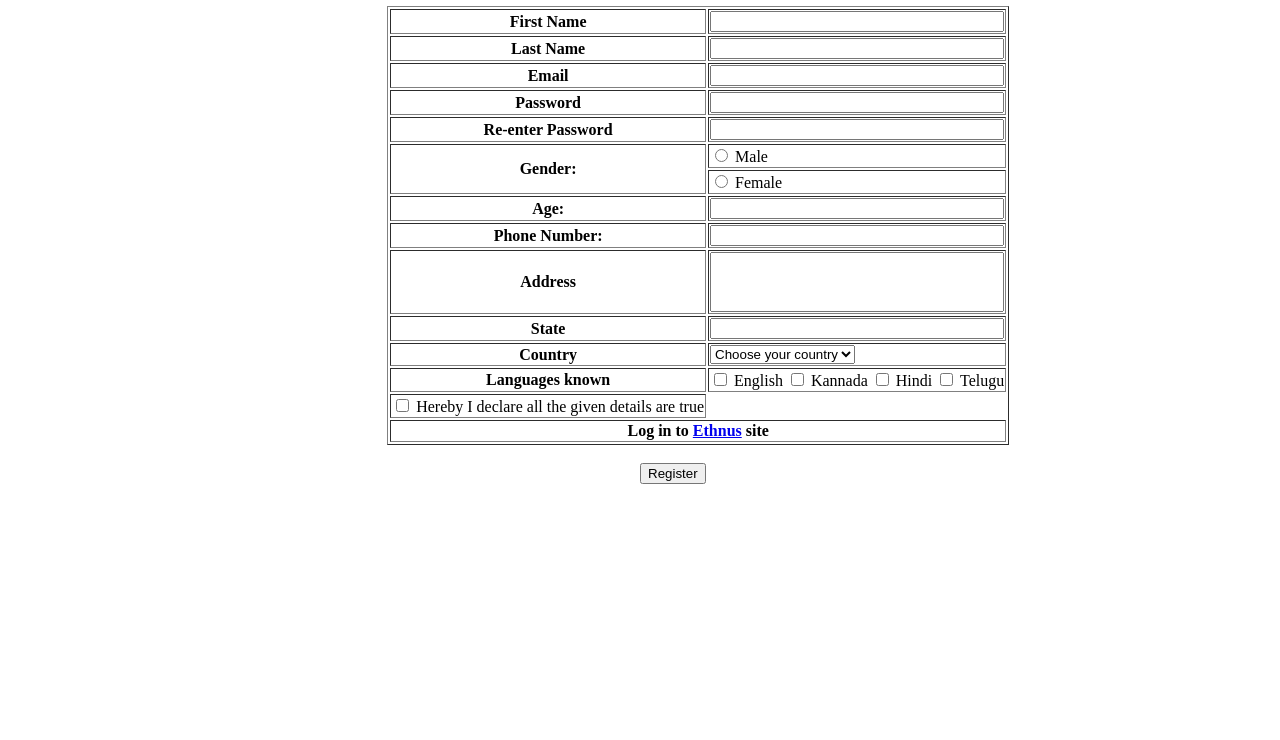
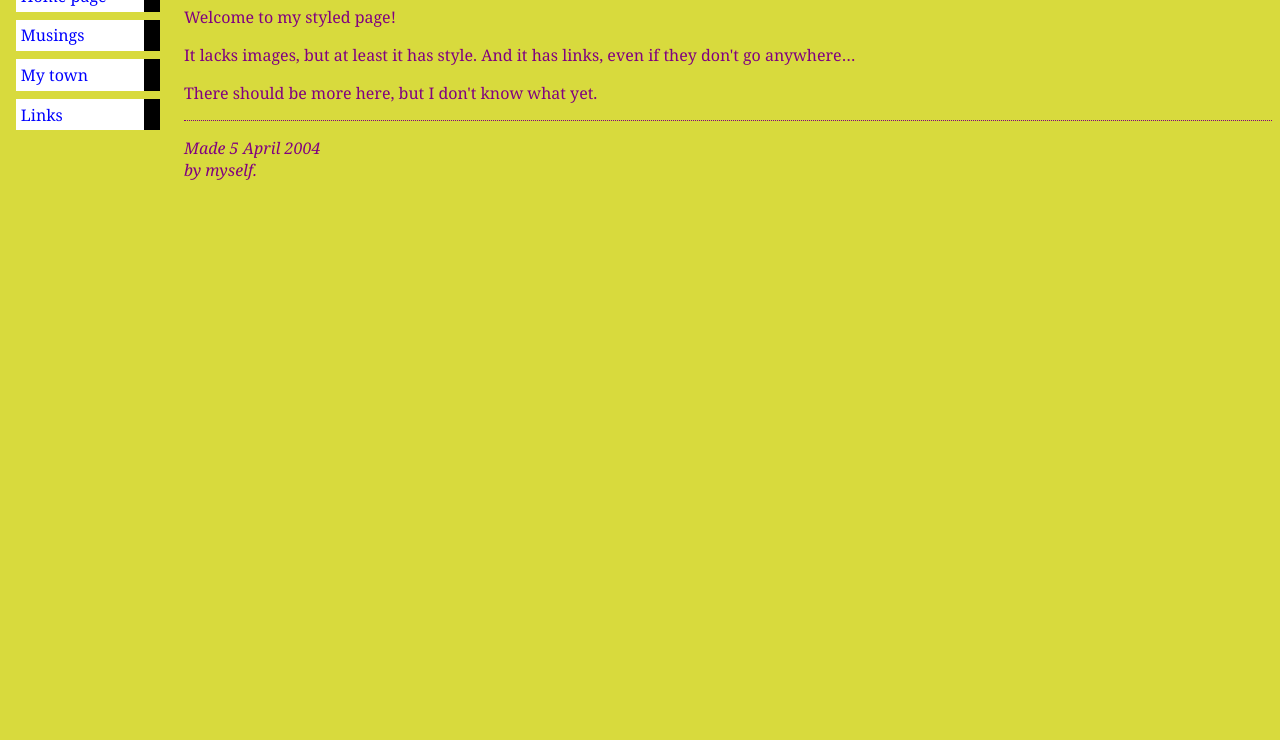
Before and after one commit to hg3748432/harsh-gupta, a plain HTML site: page TASK_5.html in a window 1280 px wide. Shown: the part 60-800 px from the top of the page. Drawn offline with Linux system fonts and the light colour scheme.

Commit message:
Update TASK_5.html

```diff
--- a/TASK_5.html
+++ b/TASK_5.html
@@ -2,136 +2,34 @@
 <head>
     <meta charset="UTF-8">
     <meta name="viewport" content="width=device-width, initial-scale=1.0">
-    <title>TASK5</title>
-    <form>
-    <table border="1px" style="margin-left: 30%;">
-        <h1  style="text-align:center; color: blue;">Registration form</h1>
-
-        <tr>
-            <th>First Name</th>
-            <td><input type="text" style="width: 100%;"></td>
-        </tr>
-
-        <tr>
-            <th>Last Name</th>
-            <td><input type="text" style="width: 100%;"></td>
-        </tr>
-
-        <tr>
-            <th>Email</th>
-            <td><input type="email" style="width: 100%;" required></td>
-        </tr>
-
-        <tr>
-            <th>Password</th>
-            <td><input type="password" style="width: 100%;"></td>
-        </tr>
-
-        <tr>
-            <th>Re-enter Password</th>
-            <td><input type="password" style="width: 100%;"></td>
-        </tr>
-
-        <tr>
-                <th rowspan="2">Gender:</th>
-
-        <td>
-                <input type="radio" id="male" name="gen">
-                <label for="male">Male</label>
-        </td>
-
-        </tr>
-
-        <td>
-                <input type="radio" id="female" name="gen">
-                <label for="female">Female</label>
-        </td>
-
-        <tr>
-            <th>Age:</th>
-            <td>
-                <input type="number" style="width: 100%;">
-            </td>
-        </tr>
-
-        <tr>
-            <th>
-                Phone Number:
-            </th>
-            <td>
-                <input type="number" style="width: 100%;">
-            </td>
-        </tr>
-
-        <tr>
-            <th>
-                Address
-            </th>
-            <td>
-                <input type="text" style="width: 100%; height: 60px;">
-            </td>
-        </tr>
-
-        <tr>
-            <th>
-                State
-            </th>
-            <td>
-                <input type="text" style="width: 100%;">
-            </td>
-        </tr>
-
-        <tr>
-            <th>
-                Country
-            </th>
-            <td>
-                <select>
-                    <option>Choose your country</option>
-                    <option>INDIA</option>
-                    <option>PAKISTAN</option>
-                    <option>BRAZIL</option>
-                    <option>CANADA</option>
-                </select>
-            </td>
-        </tr>
-
-        <tr>
-            <th>
-                Languages known
-            </th>
-            <td>
-                <input type="checkbox" id="eng" name="lang">
-                <label for="eng">English</label>
-                <input type="checkbox" id="kan" name="lang">
-                <label for="Kan">Kannada</label>
-                <input type="checkbox" id="hin" name="lang">
-                <label for="hin">Hindi</label>
-                <input type="checkbox" id="tel" name="lang">
-                <label for="tel">Telugu</label>
-            </td>
-        </tr>
-
-        <tr>
-            <td>
-            <input type="checkbox">
-            Hereby I declare all the given details are true
-            </td>
-        </tr>
-
-            <tr>
-                <th colspan="2">
-                    Log in to <a href="https://www.ethnus.com" target="_blank">Ethnus</a> site
-                </td>
-            </tr>
-
-
-    </table>
-    <br>
-    <input style="margin-left: 50%;" type="submit" value="Register">
-    </form>
+    <title>TASK 5</title>
+    <link rel="stylesheet" href="./TASK_5.css">
 </head>
 <body>
 
+
+<ul class="navbar">
+  <li><a href="#">Home page</a>
+  <li><a href="#">Musings</a>
+  <li><a href="#">My town</a>
+  <li><a href="#">Links</a>
+</ul>
+
+
+<h1>My first styled page</h1>
+
+<p>Welcome to my styled page!
+
+<p>It lacks images, but at least it has style.
+And it has links, even if they don't go
+anywhere&hellip;
+
+<p>There should be more here, but I don't know
+what yet.
+
+
+<address>Made 5 April 2004<br>
+  by myself.</address>
+
 </body>
 </html>
```
